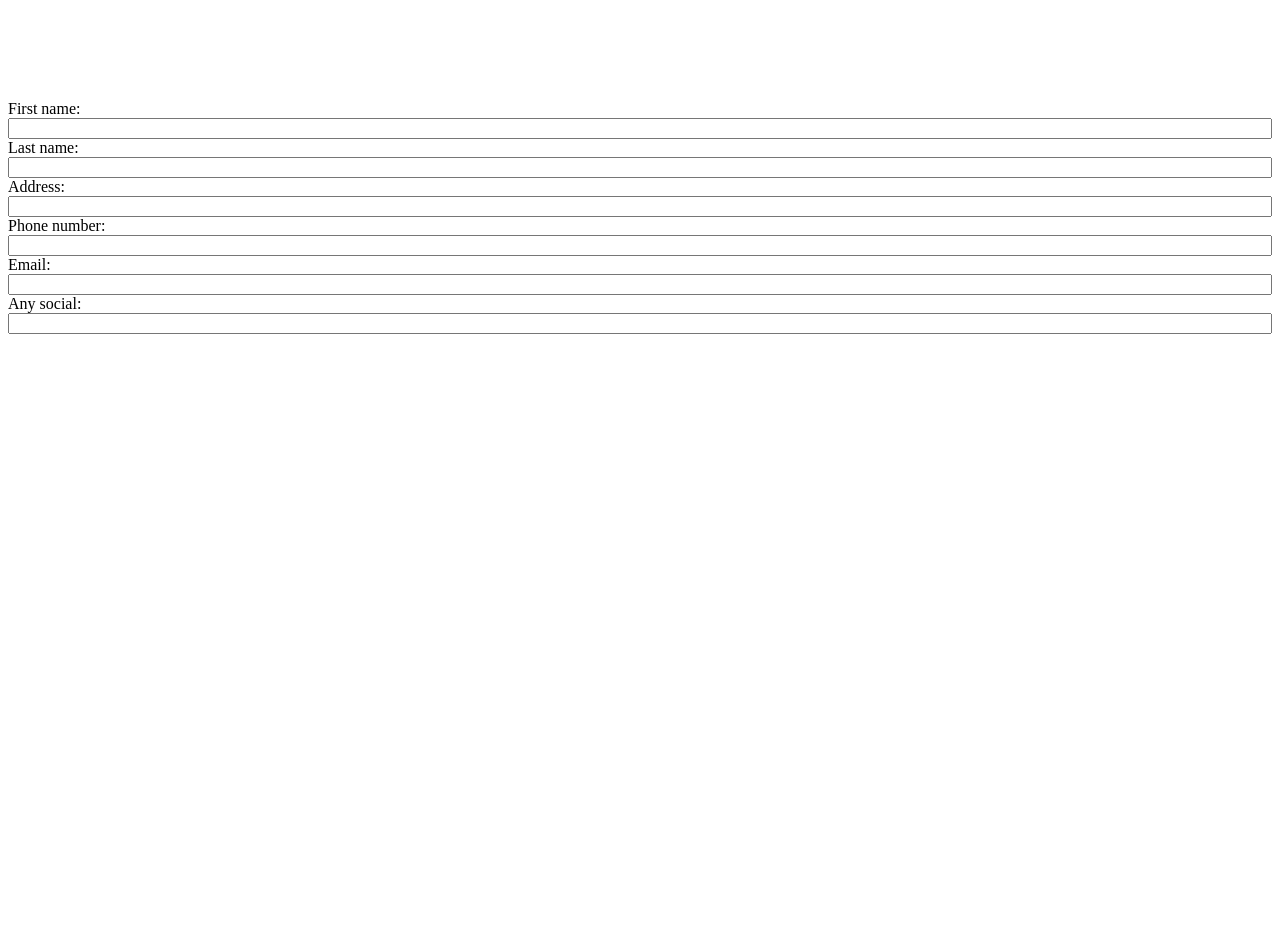
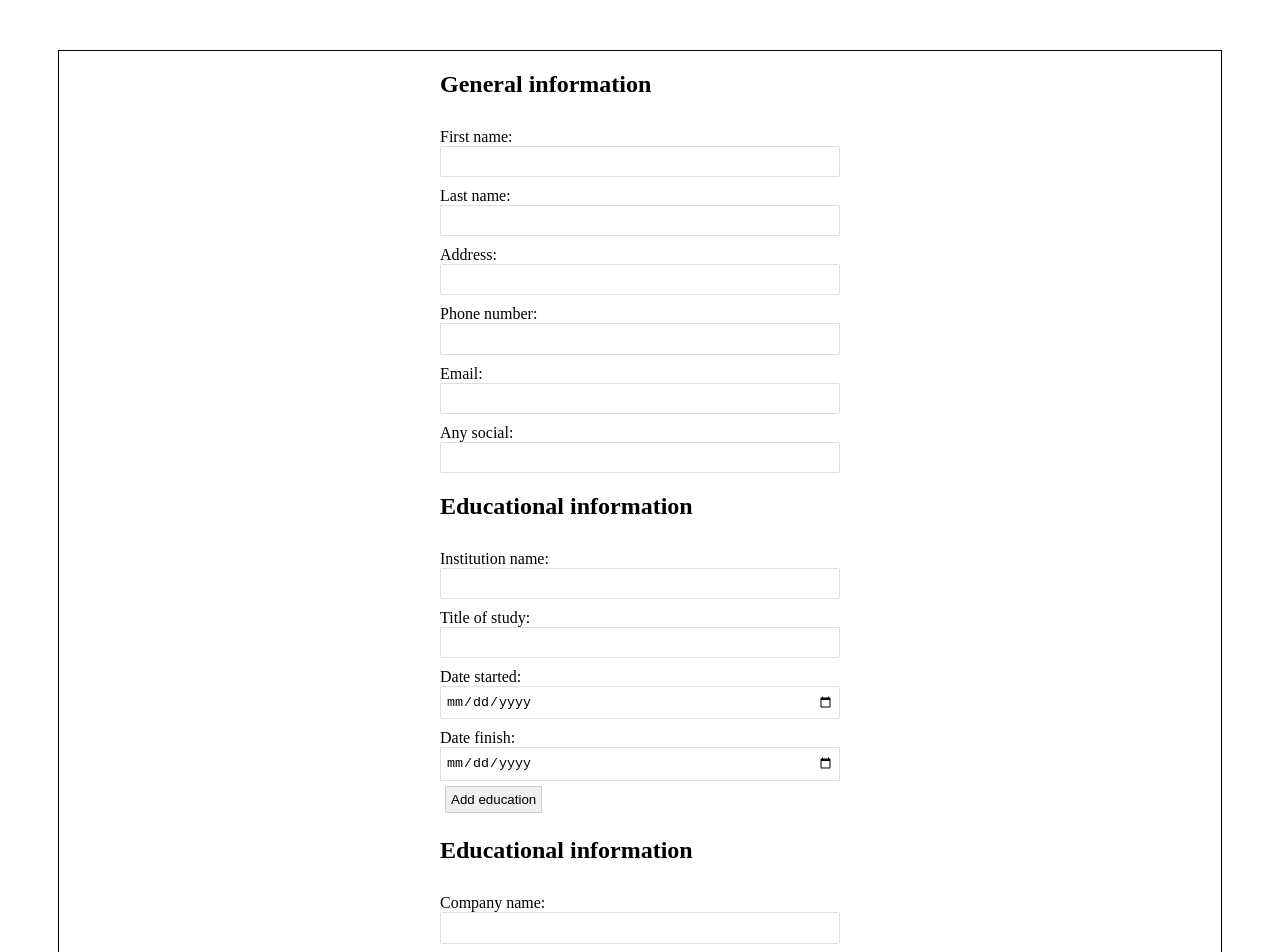
Before and after one commit to leandrob0/cv-project, a React (Create React App) app: page / in a window 1280 px wide. Shown: the top 952 px of the page. Before the commit the page ends 800 px from the top, so only its background shows below. Built offline with nearby package versions, Linux system fonts and the light colour scheme.

Commit message:
onChange events working, basic structure and visuals done, state working

```diff
--- a/package.json
+++ b/package.json
@@ -9,6 +9,7 @@
     "react": "^17.0.2",
     "react-dom": "^17.0.2",
     "react-scripts": "5.0.0",
+    "uniqid": "^5.4.0",
     "web-vitals": "^2.1.2"
   },
   "scripts": {
--- a/src/App.js
+++ b/src/App.js
@@ -1,6 +1,9 @@
 import React from 'react';
-import { GeneralInfo } from './components/GeneralInfo';
-import './styles/App.css'
+import GeneralInfo from './components/GeneralInfo';
+import EducationalInfo from './components/EducationalInfo';
+import PracticalInfo from './components/PracticalInfo';
+import './styles/App.css';
+import uniqid from "uniqid";
 
 class App extends React.Component {
 
@@ -18,21 +21,29 @@ class App extends React.Component {
         email: '',
         social: ''
       },
-      educationalInfo: [{
+      educationalInfo: {
         schoolName: '',
         title: '',
         dateStarted: '',
-        dateFinish: ''
-      }],
-      practicalInfo: [{
+        dateFinish: '',
+        id: uniqid()
+      },
+      practicalInfo: {
         companyName: '',
         positionTitle: '',
         dateStarted: '',
-        dateFinish: ''
-      }]
+        dateFinish: '',
+        id: uniqid()
+      },
+      allEducation: [],
+      allPractice: []
     }
 
     this.generalInfoChangeHandler = this.generalInfoChangeHandler.bind(this);
+    this.educationalInfoChangeHandler = this.educationalInfoChangeHandler.bind(this);
+    this.practicalInfoChangeHandler = this.practicalInfoChangeHandler.bind(this);
+    this.addEducationalInfo = this.addEducationalInfo.bind(this);
+    this.addPracticalInfo = this.addPracticalInfo.bind(this);
   }
 
   generalInfoChangeHandler(e) {
@@ -44,13 +55,91 @@ class App extends React.Component {
       return { generalInfo };
 
     });
+  }
 
+  educationalInfoChangeHandler(e) {
+
+    this.setState(prevState => {
+
+      let educationalInfo = {...prevState.educationalInfo};
+      educationalInfo[e.target.id] = e.target.value;
+      return { educationalInfo };
+
+    })
+  }
+
+  practicalInfoChangeHandler(e) {
+
+    this.setState(prevState => {
+
+      let practicalInfo = {...prevState.practicalInfo};
+      practicalInfo[e.target.id] = e.target.value;
+      return { practicalInfo };
+
+    })
+  }
+
+  addEducationalInfo() {
+
+    let flag = 1;
+    let obj = this.state.educationalInfo;
+
+    for(const key in obj) {
+      if(obj[key] === '') {
+        flag = 0;
+      }
+    }
+
+    if(flag === 1) {
+      console.log(this.state.allEducation);
+      this.setState({
+        allEducation: this.state.allEducation.concat(obj),
+        educationalInfo: {
+          schoolName: '',
+          title: '',
+          dateStarted: '',
+          dateFinish: '',
+          id: uniqid()
+        }
+      })
+    }
+  }
+
+  addPracticalInfo() {
+
+    let flag = 1;
+    let obj = this.state.practicalInfo;
+
+    for(const key in obj) {
+      if(obj[key] === '') {
+        flag = 0;
+      }
+    }
+
+    if(flag === 1) {
+      this.setState({
+        allPractice: this.state.allPractice.concat(this.state.practicalInfo),
+        practicalInfo: {
+          companyName: '',
+          positionTitle: '',
+          dateStartedWork: '',
+          dateFinishWork: '',
+          id: uniqid()
+        }
+      })
+    }
   }
 
   render() {
     return (
       <div className='content'>
-        <GeneralInfo onChange={this.generalInfoChangeHandler}/>
+        <form>
+          <GeneralInfo generalInfoChangeHandler={this.generalInfoChangeHandler}/>
+          <EducationalInfo educationalInfoChangeHandler={this.educationalInfoChangeHandler}/>
+          <button type="button" onClick={this.addEducationalInfo}>Add education</button>
+          <PracticalInfo practicalInfoChangeHandler={this.practicalInfoChangeHandler}/>
+          <button type="button" onClick={this.addPracticalInfo}>Add work</button>
+        </form>
       </div>
     )
   }
--- /dev/null
+++ b/src/components/EducationalInfo.js
@@ -0,0 +1,16 @@
+import { Input } from "./Input";
+import '../styles/GeneralInfo.css';
+
+export default function EducationalInfo(props) {
+    const { educationalInfoChangeHandler } = props;
+
+    return (
+        <div className="educational-info">
+            <h2>Educational information</h2>
+            <Input id="schoolName" label="Institution name: " type="text" max="100" changeHandler={educationalInfoChangeHandler}/>
+            <Input id="title" label="Title of study: " type="text" max="30" changeHandler={educationalInfoChangeHandler}/>
+            <Input id="dateStarted" label="Date started: " type="date" max="30" changeHandler={educationalInfoChangeHandler}/>
+            <Input id="dateFinish" label="Date finish: " type="date" max="30" changeHandler={educationalInfoChangeHandler}/>
+        </div>
+    )
+}
--- a/src/components/GeneralInfo.js
+++ b/src/components/GeneralInfo.js
@@ -1,22 +1,18 @@
-import React from "react";
 import { Input } from "./Input";
-import '../styles/GeneralInfo.css'
+import '../styles/GeneralInfo.css';
 
-class GeneralInfo extends React.Component {
+export default function GeneralInfo(props){
+    const {generalInfoChangeHandler} = props;
 
-    render() {
-
-        return (
-            <div className="general-info">
-                <Input id="firstName" label="First name: " type="text" max="30" onChange={this.props.generalInfoChangeHandler}/>
-                <Input id="lastName" label="Last name: " type="text" max="30" onChange={this.props.generalInfoChangeHandler}/>
-                <Input id="address" label="Address: " type="text" max="30" onChange={this.props.generalInfoChangeHandler}/>
-                <Input id="phone" label="Phone number: " type="tel" max="20" onChange={this.props.generalInfoChangeHandler}/>
-                <Input id="email" label="Email: " type="email" max="50" onChange={this.props.generalInfoChangeHandler}/>
-                <Input id="social" label="Any social: " type="text" max="100" onChange={this.props.generalInfoChangeHandler}/>
-            </div>
-        )
-    }
+    return (
+        <div className="general-info">
+            <h2>General information</h2>
+            <Input id="firstName" label="First name: " type="text" max="30" changeHandler={generalInfoChangeHandler}/>
+            <Input id="lastName" label="Last name: " type="text" max="30" changeHandler={generalInfoChangeHandler}/>
+            <Input id="address" label="Address: " type="text" max="30" changeHandler={generalInfoChangeHandler}/>
+            <Input id="phone" label="Phone number: " type="tel" max="20" changeHandler={generalInfoChangeHandler}/>
+            <Input id="email" label="Email: " type="email" max="50" changeHandler={generalInfoChangeHandler}/>
+            <Input id="social" label="Any social: " type="text" max="100" changeHandler={generalInfoChangeHandler}/>
+        </div>
+    )
 }
-
-export {GeneralInfo};
--- a/src/components/Input.js
+++ b/src/components/Input.js
@@ -8,13 +8,14 @@ class Input extends React.Component {
             id,
             label,
             type,
-            changeHandler,
-            max
+            max,
+            changeHandler
         } = this.props;
 
         return (
             <>
-                <label for={id}>{label}</label><input id={id} type={type} onChange={changeHandler} required maxLength={max}></input>
+                <label htmlFor={id}>{label}</label>
+                <input id={id} type={type} required maxLength={max} onChange={changeHandler}/>
             </>
         )
     }
--- /dev/null
+++ b/src/components/PracticalInfo.js
@@ -0,0 +1,16 @@
+import { Input } from "./Input";
+import '../styles/GeneralInfo.css';
+
+export default function PracticalInfo(props) {
+    const { practicalInfoChangeHandler } = props;
+
+    return (
+        <div className="educational-info">
+            <h2>Educational information</h2>
+            <Input id="companyName" label="Company name: " type="text" max="40" changeHandler={practicalInfoChangeHandler}/>
+            <Input id="positionTitle" label="Title of the position: " type="text" max="30" changeHandler={practicalInfoChangeHandler}/>
+            <Input id="dateStartedWork" label="Date started: " type="date" max="30" changeHandler={practicalInfoChangeHandler}/>
+            <Input id="dateFinishWork" label="Date finish: " type="date" max="30" changeHandler={practicalInfoChangeHandler}/>
+        </div>
+    )
+}
--- a/src/styles/App.css
+++ b/src/styles/App.css
@@ -1,3 +1,32 @@
 .content {
-    margin-top: 100px;
+    margin: 50px;
+
+    display:flex;
+    flex-direction: column;
+    align-items: center;
+
+    border: 1px solid black;
 }
+
+label {
+    margin-top: 10px;
+}
+
+label:first-child {
+    margin-top: 0;
+}
+
+input {
+    line-height: 1.2rem;
+    padding: 5px;
+
+    border: 1px solid rgba(34,36,38,.15);
+    border-radius: 2px;
+}
+
+button {
+    padding: 5px;
+    margin: 5px;
+
+    border: 1px solid rgba(18, 20, 22, 0.15);
+}
--- a/src/styles/GeneralInfo.css
+++ b/src/styles/GeneralInfo.css
@@ -1,4 +1,13 @@
 .general-info {
     display: flex;
     flex-direction: column;
+
+    width: 25rem;
 }
+
+.educational-info {
+    display: flex;
+    flex-direction: column;
+
+    width: 25rem;
+}
```
Also changed, not shown: 1 other file (tests, documents, lock files or other folders).
